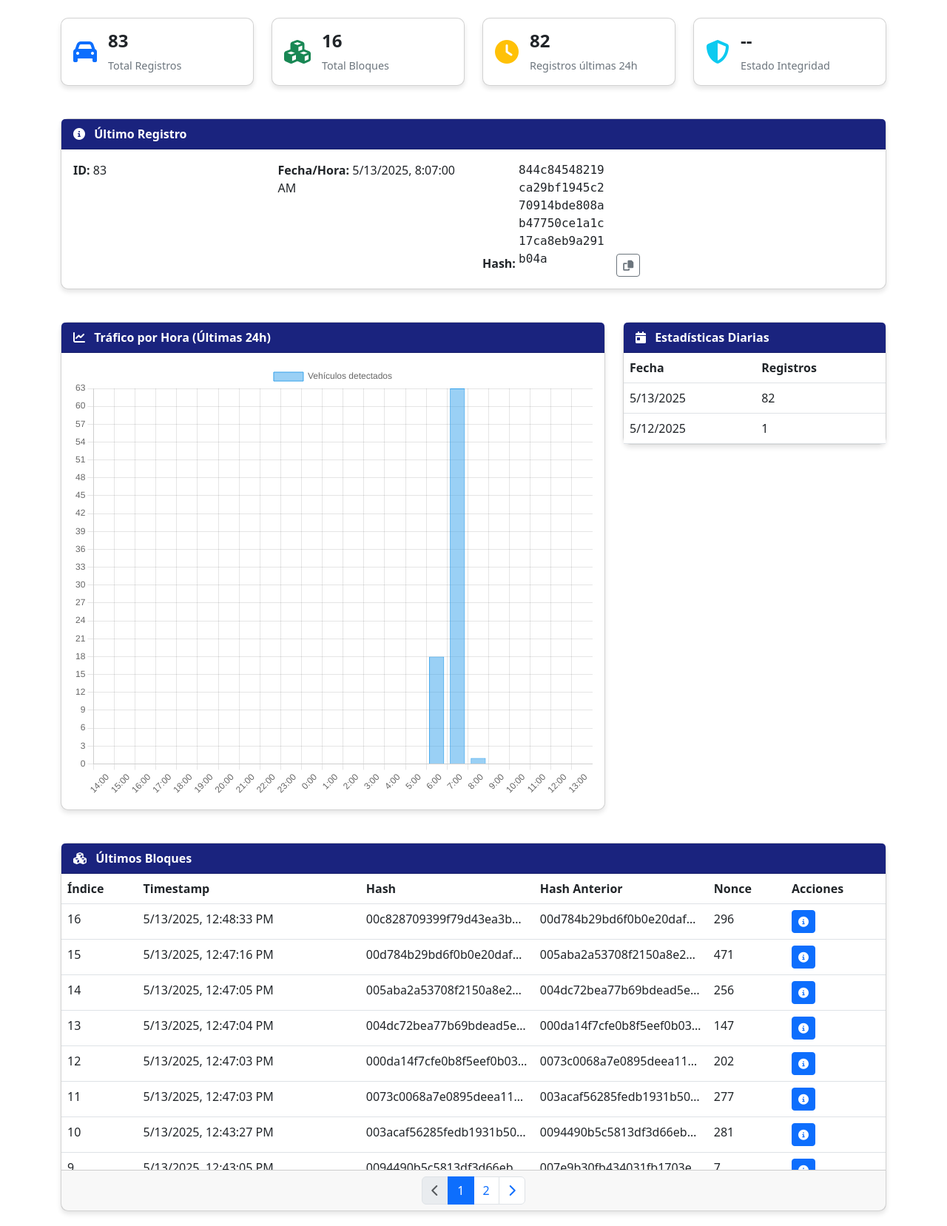
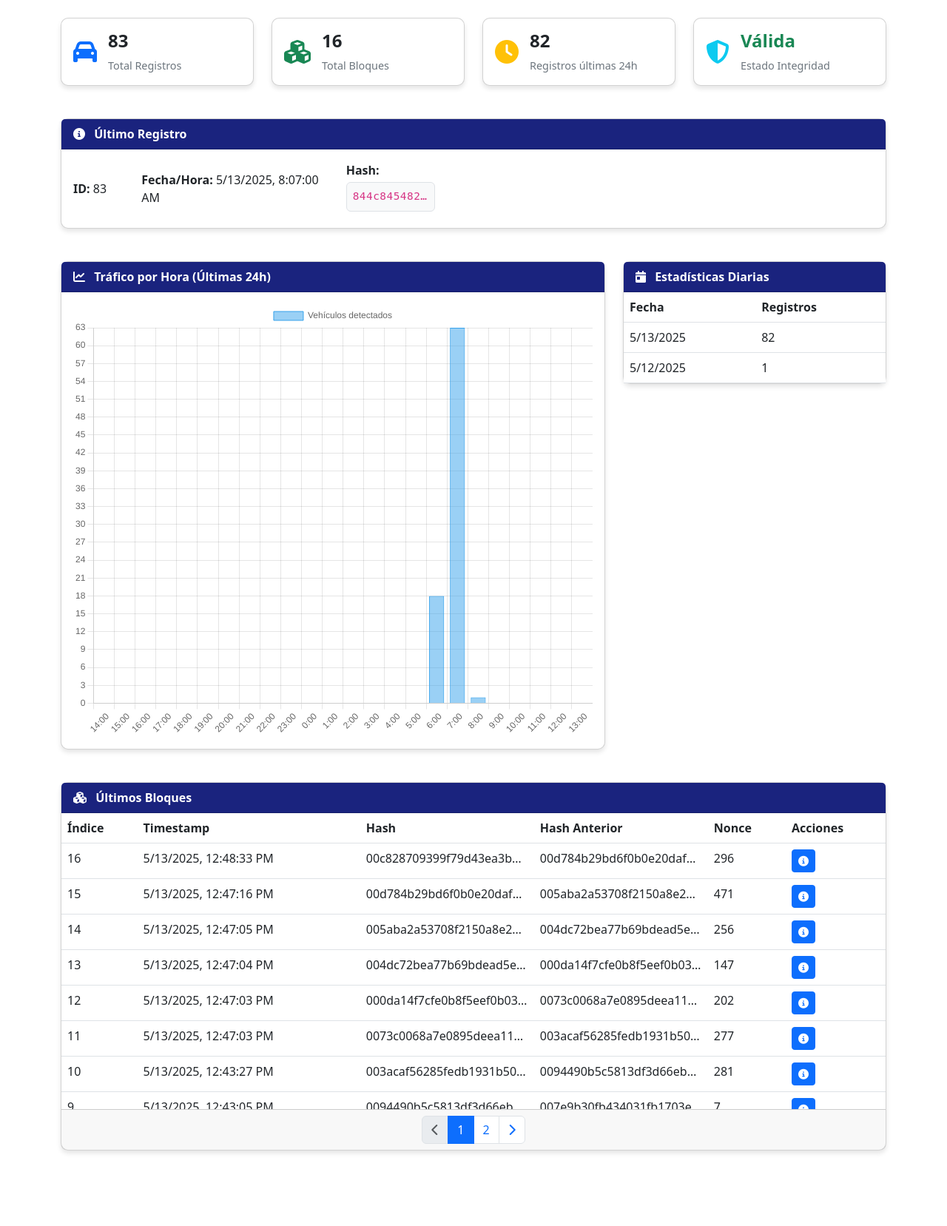
Before and after one commit to NavajaOff/ARDUINO, a Flask app: page / in a window 1280 px wide. Shown: the part 56-1713 px from the top of the page at 74% size. After the commit the page ends 1615 px from the top, so only its background shows below. Run offline with Flask 3, Linux system fonts and the light colour scheme; data comes from the database, SQL or seed files in the repository; data that the repository does not hold is empty; some libraries are stand-ins or nearby versions.

Commit message:
Sección estado de integridad del index.html arreglado

```diff
--- a/src/View/Static/css/estilos.css
+++ b/src/View/Static/css/estilos.css
@@ -41,8 +41,18 @@
     overflow-y: auto;
 }
 
+/* Estilos para el hash en último registro */
+.hash-container {
+    max-width: 100%;
+    overflow-x: auto;
+}
+
 .hash-text {
     font-family: monospace;
+    font-size: 0.9rem;
+    letter-spacing: 0.5px;
+    white-space: nowrap;
+    border: 1px solid #dee2e6;
     overflow: hidden;
     text-overflow: ellipsis;
     max-width: 120px;
--- a/src/View/Static/js/modules/ui.js
+++ b/src/View/Static/js/modules/ui.js
@@ -5,6 +5,17 @@ export function updateStats(stats) {
     document.getElementById('totalRegistros').textContent = stats.total_registros || '--';
     document.getElementById('totalBloques').textContent = stats.total_bloques || '--';
     document.getElementById('registros24h').textContent = stats.registros_24h || '--';
+
+    // Actualizar estado de integridad
+    const integridadElement = document.getElementById('integridadStatus');
+    if (stats.integridad !== undefined) {
+        integridadElement.textContent = stats.integridad ? 'Válida' : 'Inválida';
+        integridadElement.className = 'stat-value ' +
+            (stats.integridad ? 'text-success' : 'text-danger');
+    } else {
+        integridadElement.textContent = 'No verificado';
+        integridadElement.className = 'stat-value text-warning';
+    }
 
     // Actualizar último registro
     if (stats.ultimo_registro) {
--- a/src/View/Templates/index.html
+++ b/src/View/Templates/index.html
@@ -149,8 +149,8 @@
                         Último Registro
                     </div>
                     <div class="card-body">
-                        <div class="row">
-                            <div class="col-md-3">
+                        <div class="row align-items-center">
+                            <div class="col-md-1">
                                 <strong>ID:</strong>
                                 <span id="ultimoRegistroId">{{ stats.ultimo_registro.id }}</span>
                             </div>
@@ -158,12 +158,13 @@
                                 <strong>Fecha/Hora:</strong>
                                 <span id="ultimoRegistroFecha">{{ stats.ultimo_registro.fecha_hora }}</span>
                             </div>
-                            <div class="col-md-6">
+                            <div class="col-md-8">
                                 <strong>Hash:</strong>
-                                <span id="ultimoRegistroHash" class="hash-text">{{ stats.ultimo_registro.hash }}</span>
-                                <button class="btn btn-sm btn-outline-secondary ms-2" id="copyLastHash">
-                                    <i class="fas fa-copy"></i>
-                                </button>
+                                <div class="hash-container mt-1">
+                                    <code id="ultimoRegistroHash" class="hash-text p-2 bg-light rounded w-100 d-inline-block">
+                                        {{ stats.ultimo_registro.hash }}
+                                    </code>
+                                </div>
                             </div>
                         </div>
                     </div>
```
